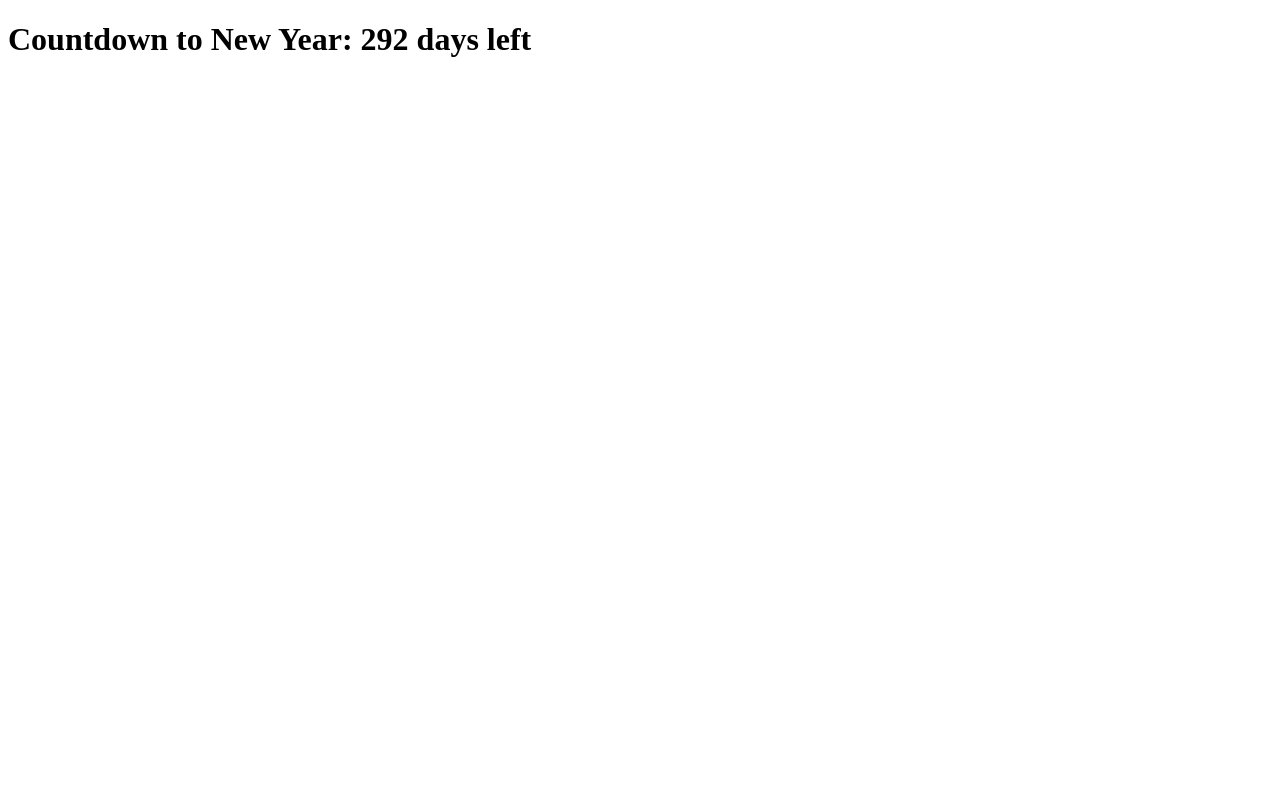
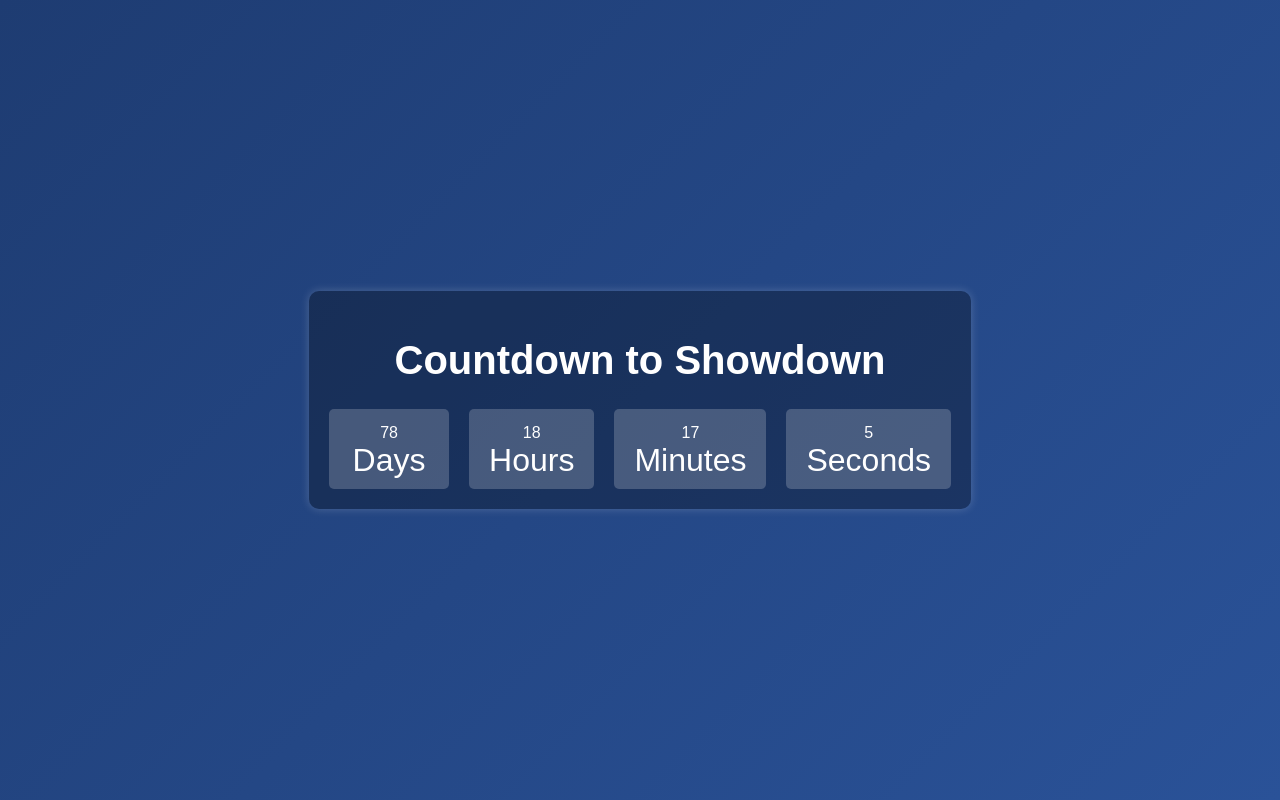
Before and after one commit to HishamBoyMunna/Python, a plain HTML site: page docs/index.html in a window 1280 px wide. Drawn offline with Linux system fonts and the light colour scheme.

Commit message:
Update index.html

```diff
--- a/docs/index.html
+++ b/docs/index.html
@@ -1,21 +1,77 @@
 <!DOCTYPE html>
-<html>
+<html lang="en">
 <head>
-    <title>Countdown</title>
+    <meta charset="UTF-8">
+    <meta name="viewport" content="width=device-width, initial-scale=1.0">
+    <title>Countdown to May 31st</title>
+    <style>
+        body {
+            font-family: Arial, sans-serif;
+            background: linear-gradient(135deg, #1e3c72, #2a5298);
+            color: white;
+            text-align: center;
+            display: flex;
+            justify-content: center;
+            align-items: center;
+            height: 100vh;
+            margin: 0;
+        }
+        .container {
+            background: rgba(0, 0, 0, 0.3);
+            padding: 20px;
+            border-radius: 10px;
+            box-shadow: 0px 0px 10px rgba(255, 255, 255, 0.2);
+        }
+        h1 {
+            font-size: 2.5em;
+        }
+        .countdown {
+            display: flex;
+            justify-content: center;
+            gap: 20px;
+            font-size: 2em;
+            margin-top: 20px;
+        }
+        .time-box {
+            background: rgba(255, 255, 255, 0.2);
+            padding: 10px 20px;
+            border-radius: 5px;
+            min-width: 80px;
+        }
+        span {
+            display: block;
+            font-size: 0.5em;
+            margin-top: 5px;
+        }
+    </style>
 </head>
 <body>
-    <h1>Countdown to New Year: <span id="countdown"></span></h1>
+    <div class="container">
+        <h1>Countdown to Showdown</h1>
+        <div class="countdown">
+            <div class="time-box"><span id="days">00</span>Days</div>
+            <div class="time-box"><span id="hours">00</span>Hours</div>
+            <div class="time-box"><span id="minutes">00</span>Minutes</div>
+            <div class="time-box"><span id="seconds">00</span>Seconds</div>
+        </div>
+    </div>
 
     <script>
         function updateCountdown() {
-            let endDate = new Date("Dec 31, 2025 23:59:59").getTime();
-            let now = new Date().getTime();
-            let timeLeft = endDate - now;
+            const targetDate = new Date("May 31, 2025 23:59:59").getTime();
+            const now = new Date().getTime();
+            const timeLeft = targetDate - now;
 
-            let days = Math.floor(timeLeft / (1000 * 60 * 60 * 24));
-            document.getElementById("countdown").innerText = days + " days left";
+            const days = Math.floor(timeLeft / (1000 * 60 * 60 * 24));
+            const hours = Math.floor((timeLeft % (1000 * 60 * 60 * 24)) / (1000 * 60 * 60));
+            const minutes = Math.floor((timeLeft % (1000 * 60 * 60)) / (1000 * 60));
+            const seconds = Math.floor((timeLeft % (1000 * 60)) / 1000);
+
+            document.getElementById("days").innerText = days;
+            document.getElementById("hours").innerText = hours;
+            document.getElementById("minutes").innerText = minutes;
+            document.getElementById("seconds").innerText = seconds;
         }
-
         setInterval(updateCountdown, 1000);
         updateCountdown();
     </script>
```
